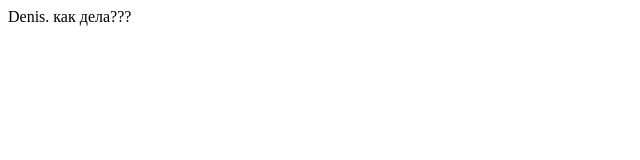
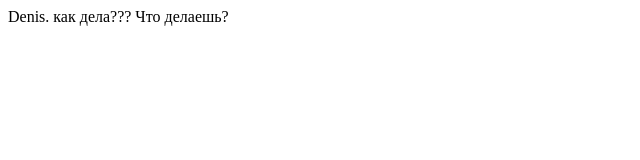
Before and after one commit to denis831102/gitTutorial, a plain HTML site: page index.html in a window 1280 px wide. Shown: the whole page, without its empty margins (0-640 px from the left). Drawn offline with Linux system fonts and the light colour scheme.

Commit message:
Modif 6 index

```diff
--- a/index.html
+++ b/index.html
@@ -6,6 +6,6 @@
     <title>Document</title>
   </head>
   <body>
-    Denis. как дела???
+    Denis. как дела??? Что делаешь?
   </body>
 </html>
```
